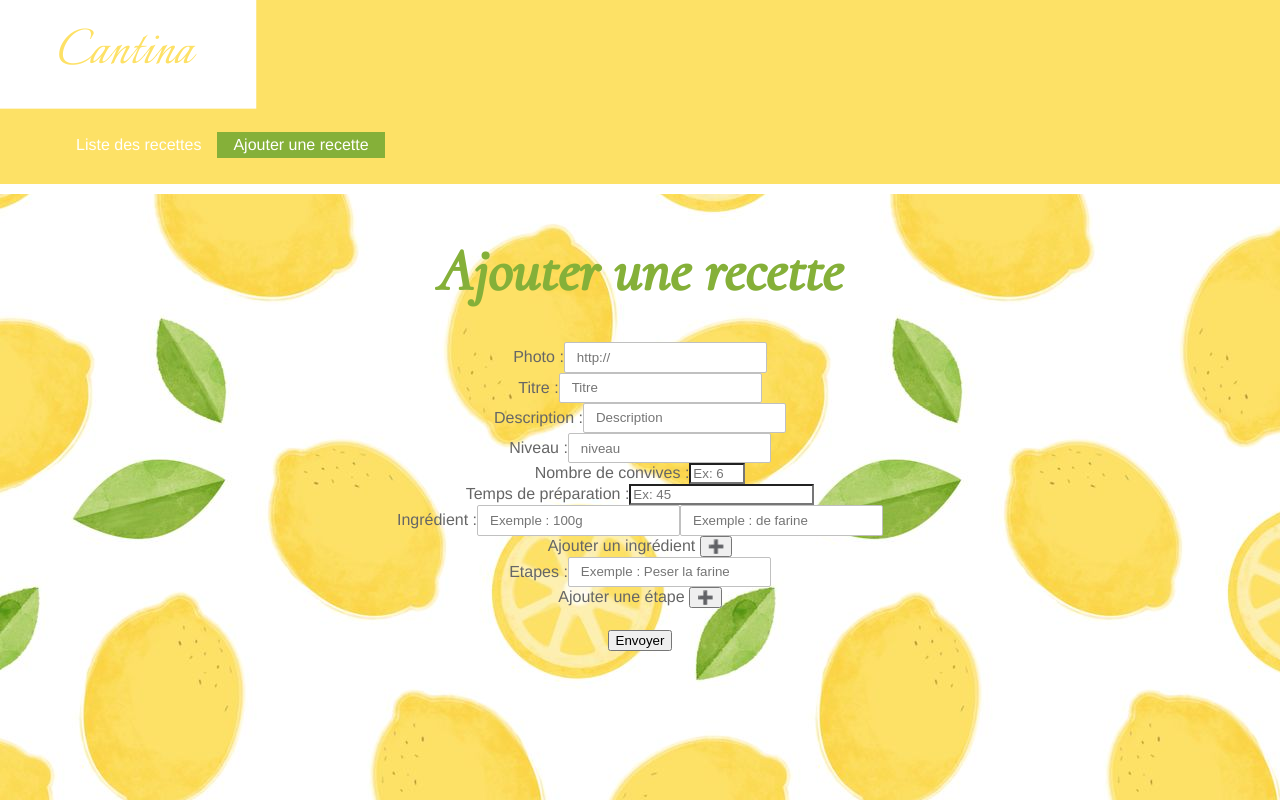
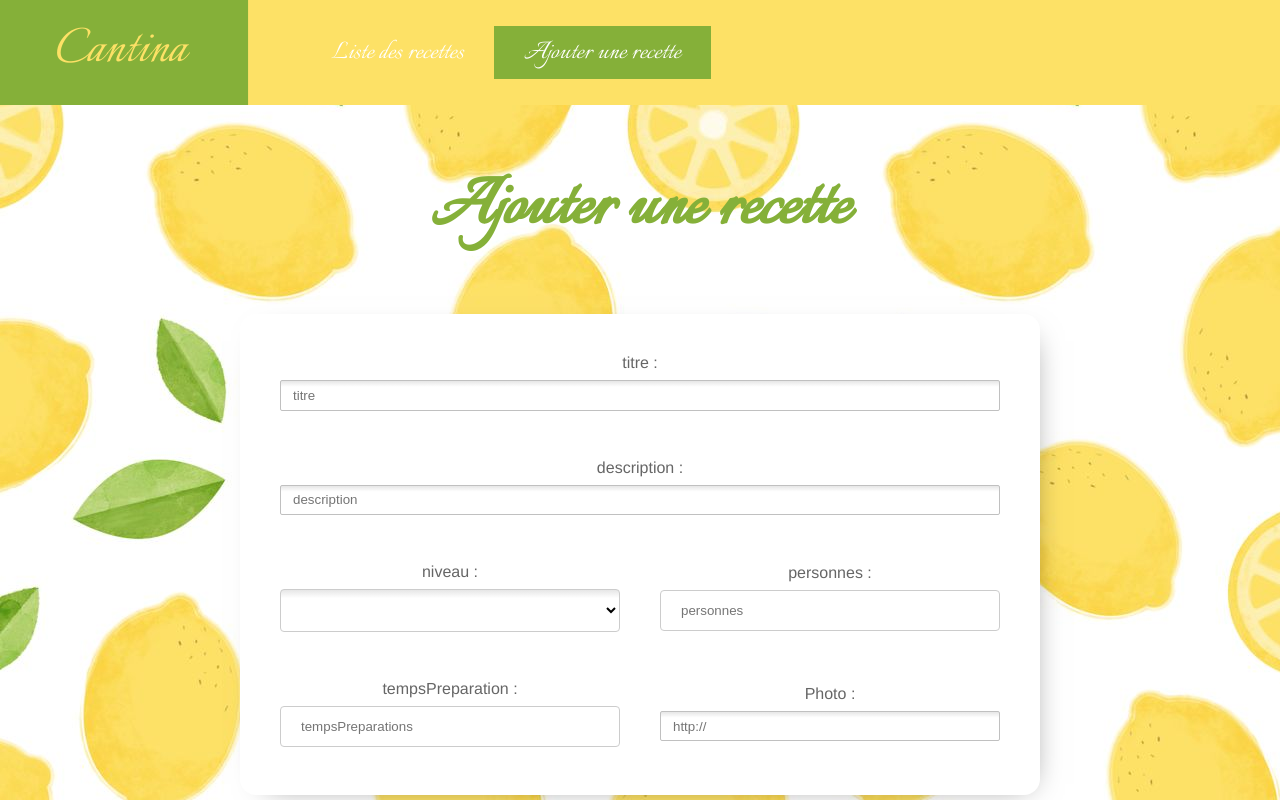
Before and after one commit to nathaliemroch/em-cantina-client, a Vue app: page /#/add in a window 1280 px wide. Shown: the top 800 px of the page. Built offline with nearby package versions, Linux system fonts and the light colour scheme; what vue-toasted would draw is missing.

Commit message:
améliorations css

```diff
--- a/package.json
+++ b/package.json
@@ -24,7 +24,8 @@
     "babel-eslint": "^10.0.1",
     "eslint": "^5.16.0",
     "eslint-plugin-vue": "^5.0.0",
-    "vue-template-compiler": "^2.6.10"
+    "vue-template-compiler": "^2.6.10",
+    "webpack": "^4.40.2"
   },
   "eslintConfig": {
     "root": true,
--- a/src/App.vue
+++ b/src/App.vue
@@ -50,9 +50,15 @@ export default {
     text-align: center;
   }
 
-  .actions {
-    margin-top: 1.4em;
+  .random {
+        margin: 1.4em 0 2em;
   }
+
+  .random:hover {
+     font-size: 20px;
+    transition: 0.5s;
+  }
+
 
   /**
    * Styles pour un bouton
@@ -61,7 +67,7 @@ export default {
 
   .btn.btn-small {
     padding: 0.15em 0.5em;
-    font-size: 0.9em;
+    font-size: 16px;
     text-decoration: none;
     color: #85B039;
   }
--- a/src/components/Add.vue
+++ b/src/components/Add.vue
@@ -7,7 +7,7 @@
 
 <script>
 import Form from "./Form";
-import UserService from "../services/UserService.js";
+import RecipeService from "../services/RecipeService.js";
 
 export default {
   name: "Add",
@@ -17,7 +17,7 @@ export default {
   methods: {
     addRecipe: function(recipe) {
       // Le formulaire est valide, on prépare donc l'envoi des données au serveur
-      UserService.addRecipe(recipe)
+      RecipeService.addRecipe(recipe)
         .then(() => {
           // Redirige le visiteur vers la page de listing
           this.$router.replace("/list");
@@ -31,8 +31,8 @@ export default {
 
 <style scoped>
 h1{
-  font-family: 'cormorant';
-  font-size: 60px;
+  font-family: 'italianno';
+  font-size: 80px;
   color: #85B039;
 }
 </style>
--- a/src/components/Edit.vue
+++ b/src/components/Edit.vue
@@ -1,13 +1,13 @@
 <template>
   <div class="container centered">
-    <h1>Editer la recette</h1>
+    <h1>Modifier la recette</h1>
     <Form :recipe="recipe" v-if="recipe" @send="update"/>
   </div>
 </template>
 
 <script>
 import Form from "./Form";
-import UserService from "../services/UserService.js";
+import RecipeService from "../services/RecipeService";
 
 export default {
   name: "Edit",
@@ -20,22 +20,20 @@ export default {
     };
   },
   created: function() {
-    UserService.fetchOne(this.$route.params.id)
+    RecipeService.fetchOne(this.$route.params.id)
       .then(recipe => {
-        console.log(recipe);
         this.recipe = recipe;
       })
       .catch(({ message }) => {
         this.$toasted.error(message);
         this.$router.replace("/");
-        console.log(message);
       });
   },
   methods: {
     update: function(recipe) {
-      UserService.updateRecipe(recipe)
+      RecipeService.updateRecipe(recipe)
         .then(() => {
-          this.$toasted.success("Recette mise à jour ! 😉");
+          this.$toasted.success("Votre recette a été mise à jour !");
           this.$router.replace("/list");
         })
         .catch(({ message }) => this.$toasted.error(message));
@@ -44,10 +42,11 @@ export default {
 };
 </script>
 
+
 <style>
 h1{
-  font-family: 'cormorant';
-  font-size: 60px;
+  font-family: 'italianno';
+  font-size: 80px;
   color: #85B039;
 }
 </style>
--- a/src/components/Form.vue
+++ b/src/components/Form.vue
@@ -1,84 +1,120 @@
 <template>
   <form class="userform" @submit.prevent="onSubmit">
-
+    <div class="container">
       <div class="form-group">
-      <label for="photo">Photo :</label>
-      <input type="url" v-model.lazy="$v.recipe.photo.$model" id="photo" placeholder="http://">
-      <span v-if="!$v.recipe.photo.url">L'URL est invalide</span>
-    </div>
-
-    <div class="form-group">
-      <label for="titre">Titre :</label>
+        <label for="titre">titre :</label>
         <input
           type="text"
           v-model="$v.recipe.titre.$model"
           @blur="$v.recipe.titre.$touch()"
           id="titre"
-        placeholder="Titre"
-      >
+          placeholder="titre"
+        />
         <span v-if="$v.recipe.titre.$dirty && !$v.recipe.titre.required">Le champs est requis</span>
       </div>
 
       <div class="form-group">
-      <label for="description">Description :</label>
+        <label for="description">description :</label>
         <input
           type="text"
-        v-model="recipe.description"
+          v-model="$v.recipe.description.$model"
+          @blur="$v.recipe.description.$touch()"
           id="description"
-        placeholder="Description"
-      >
-      <span v-if="recipe.description.$dirty && !recipe.description.required">Le champs est requis</span>
+          placeholder="description"
+        />
+        <span
+          v-if="$v.recipe.description.$dirty && !$v.recipe.description.required"
+        >Le champs est requis</span>
+      </div>
+
+      <div class="col-2">
+        <div class="form-group">
+          <label for="niveau">niveau :</label>
+          <select v-model="$v.recipe.niveau.$model">
+            <option :value="maitre">{{maitre}}</option>
+            <option :value="jedi">{{jedi}}</option>
+            <option :value="padawan">{{padawan}}</option>
+          </select>
         </div>
 
         <div class="form-group">
-      <label for="niveau">Niveau :</label>
+          <label for="personnes">personnes :</label>
           <input
-        type="text"
-        v-model="recipe.niveau"
-        id="niveau"
-        placeholder="niveau"
-      >
-      <span v-if="recipe.niveau.$dirty && !recipe.niveau.required">Le champs est requis</span>
+            min="1"
+            max="20"
+            type="number"
+            v-model.number="$v.recipe.personnes.$model"
+            @blur="$v.recipe.personnes.$touch()"
+            id="personnes"
+            placeholder="personnes"
+          />
+          <span
+            v-if="$v.recipe.personnes.$dirty && !$v.recipe.personnes.integer"
+          >Le champs est requis</span>
+        </div>
+      </div>
+
+      <div class="col-2">
+        <div class="form-group">
+          <label for="tempsPreparation">tempsPreparation :</label>
+          <input
+            type="number"
+            v-model.number="$v.recipe.tempsPreparation.$model"
+            @blur="$v.recipe.tempsPreparation.$touch()"
+            id="tempsPreparation"
+            placeholder="tempsPreparations"
+          />
+          <span
+            v-if="$v.recipe.tempsPreparation.$dirty && !$v.recipe.tempsPreparation.integer"
+          >Le champs est requis</span>
         </div>
 
         <div class="form-group">
-      <label for="personnes">Nombre de convives :</label>
-      <input
-        type="number"
-        min="1" max="10"
-        v-model.number="recipe.personnes"
-        id="personnes"
-        placeholder="Ex: 6"
+          <label for="photo">Photo :</label>
+          <input type="url" v-model.lazy="$v.recipe.photo.$model" id="photo" placeholder="http://" />
+        </div>
+      </div>
+    </div>
+    <div class="container">
+      <div
+        class="form-group"
+        v-for="(ingredient,index) in recipe.ingredients"
+        :recipe="ingredient"
+        :key="index"
       >
+        <label for="ingredient">Ingredients :</label> &nbsp;
+        <div class="col-2">
+          <input type="text" v-model="ingredient[0]" id="ingredient" placeholder="25L" />
+          <input type="text" v-model="ingredient[1]" id="ingredient" placeholder="de Lait" />
+          &nbsp;
+          <a href="#" title="Supprimer cette tâche" @click.prevent="supprimerIngredient(index)">
+            <font-awesome-icon icon="times-circle" />
+          </a>
+          <span v-if="$v.recipe.ingredient.$dirty">Le champs est requis</span>
+        </div>
+      </div>
+      <button @click.prevent="ajouterIngredient">
+        <font-awesome-icon icon="plus-circle" />&nbsp;Ajouter un ingrédient
+      </button>
     </div>
 
-    <div class="form-group">
-      <label for="tempsPreparation">Temps de préparation :</label>
-      <input
-        type="number"
-        v-model.number="recipe.tempsPreparation"
-        id="tempsPreparation"
-        placeholder="Ex: 45"
-      >
+    <div class="container">
+      <div class="form-group" v-for="(etape, index) in recipe.etapes" :recipe="etape" :key="index">
+        <label for="etapes">Etapes :</label> &nbsp;
+        <div class="col-2">
+          <input type="text" v-model="recipe.etapes[index]" id="etape" placeholder="etape" />
+          &nbsp;
+          <a href="#" title="Supprimer cette tâche" @click.prevent="supprimerEtape(index)">
+            <font-awesome-icon icon="times-circle" />
+          </a>
+          <span v-if="$v.recipe.etape.$dirty">Le champs est requis</span>
+        </div>
       </div>
 
-    <div id="addIngredient">
-      <div class="form-group" v-for="ingredient in recipe.ingredients" :key="ingredient.id">
-      <label for="ingredient">Ingrédient :</label>
-      <input type="text" id="quantite" placeholder="Exemple : 100g" v-model="ingredient[0]">
-      <input type="text" id="nom_ingredient" placeholder="Exemple : de farine" v-model="ingredient[1]">
+      <button @click.prevent="ajouterEtape">
+        <font-awesome-icon icon="plus-circle" />&nbsp;Ajouter une étape
+      </button>
     </div>
-  </div>
-  <addIngredient/>
-
-  <div id="addEtape">
-      <div class="form-group" v-for="(etapes) in recipe.etapes" :key="etapes.id">
-      <label for="etapes">Etapes :</label>
-      <input type="text" id="etape" placeholder="Exemple : Peser la farine" :value="etapes">
-    </div>
-  </div>
-  <addEtape/>
-
     <div class="actions">
       <button type="submit" class="btn">Envoyer</button>
     </div>
@@ -86,16 +122,11 @@
 </template>
 
 <script>
-import { required, alpha, url } from "vuelidate/lib/validators";
-import addIngredient from "./AddIngredient.vue";
-import addEtape from "./AddEtape.vue";
+import RecipeService from "../services/RecipeService.js";
+import { required, url, alpha, integer } from "vuelidate/lib/validators";
 
 export default {
   name: "Form",
-  components: {
-    addIngredient,
-    addEtape
-  },
   props: {
     recipe: {
       type: Object,
@@ -104,35 +135,50 @@ export default {
           id: null,
           titre: "",
           description: "",
-          niveau:"",
+          niveau: "",
           personnes: null,
+          ingredients: [[""]],
+          etapes: [""],
           tempsPreparation: null,
-          ingredients: [["" , ""]],
-          etapes: [""],
-          photo: "",
+          photo: ""
         };
       }
     }
   },
-
+  data: function() {
+    return {
+      maitre: "maitre",
+      jedi: "jedi",
+      padawan: "padawan"
+    };
+  },
   validations: {
     recipe: {
-      photo: { url },
       titre: { required },
-      description: { required, alpha },
-      niveau: { required, alpha },
-      personnes: { required },
-      tempsPreparation: { required },
-      ingredients: { required },
-      etapes: { required },
+      description: { required },
+      niveau: { required },
+      personnes: { required, integer },
+      ingredient: { alpha },
+      etape: { alpha },
+      tempsPreparation: { required, integer },
+      photo: {}
     }
   },
-
   methods: {
+    ajouterIngredient: function() {
+      this.recipe.ingredients.push([]);
+    },
+    ajouterEtape: function() {
+      this.recipe.etapes.push([]);
+    },
+    supprimerIngredient: function(index) {
+      this.recipe.ingredients.splice(index, 1);
+    },
+    supprimerEtape: function(index) {
+      this.recipe.etapes.splice(index, 1);
+    },
     onSubmit: function() {
-      //Si les règles de l'objet 'recipe' sont invalides, on stoppe l'exécution de la fonction
-      if (this.recipe.$invalid) return this.recipe;
-      //Fait remonter un événement vers le composant parent
+      if (this.$v.recipe.$invalid) return this.$v.recipe.$touch();
       this.$emit("send", this.recipe);
     }
   }
@@ -140,41 +186,76 @@ export default {
 </script>
 
 <style scoped>
-form input{
-  background: white;
-}
-.recipeform {
-  margin: 2em 0;
+.container {
+  border-radius: 1rem;
+  box-sizing: border-box;
+  margin: auto auto 30px auto;
+  max-width: 800px;
+  box-shadow: 8px 8px 30px -19px rgba(0,0,0,0.54);
+  background-color: white;
 }
 
-.recipeform .form-group {
-  margin-bottom: 1.2em;
+@media screen and (max-width: 780px) {
+ .col-2 {
+  flex-direction: column;
 }
 
-.recipeform label {
-  display: inline-block;
-  vertical-align: middle;
-  min-width: 150px;
-  text-align: right;
 }
-.recipeform input[type="radio"] + label {
-  min-width: 0;
-  text-align: left;
-  cursor: pointer;
+.col-2 {
+  display: flex;
+  align-items: center;
+  padding: 0px;
 }
 
-.recipeform input:not([type="radio"]) {
-  min-width: 200px;
-  vertical-align: middle;
+.col-2 div {
+  width: 100%;
 }
 
-.recipeform input ~ span {
-  display: block;
-  font-size: 0.8em;
-  color: red;
+input,
+select {
+  width: 100%;
+  outline-color: red;
+  padding: 12px 20px;
+  margin: 8px 0;
+  display: inline-block;
+  border: 1px solid #ccc;
+  border-radius: 4px;
+  box-sizing: border-box;
 }
 
-.recipeform .input-error {
-  border: 1px solid red;
+button {
+  width: 30%;
+  background-color:#85B039;;
+  color: white;
+  padding: 14px 20px;
+  border: none;
+  border-radius: 4px;
+  cursor: pointer;
+  margin: auto;
+  text-align: center;
+  display: flex;
+  justify-content: center;
+  align-items: center;
+  font-family: 'italianno';
 }
+
+button:hover {
+  background-color: #85B039;
+  color: #FDE166;
+  transform: scale(1.05);
+}
+
+button[type="submit"] {
+  width: 35%;
+}
+
+input[type="submit"]:hover {
+  background-color: #45a049;
+}
+
+div {
+  border-radius: 5px;
+  padding: 20px;
+}
+
 </style>
--- a/src/components/List.vue
+++ b/src/components/List.vue
@@ -6,8 +6,8 @@
       <input type="search" placeholder="Tapez un nom..." v-model="searchText">
       <label for="filter">Filtrer par :</label>
       <select name="filterBy" v-model="filterValue">
-        <option value="name">Nom</option>
-        <option value="niveau">Niveau</option>
+        <option value="name">Nom de la Recette</option>
+        <option value="niveau">Niveau de difficulté</option>
       </select>
     </form>
 
@@ -18,7 +18,7 @@
 </template>
 <script>
 import RecipeCard from './RecipeCard.vue';
-import UserService from '../services/UserService.js';
+import RecipeService from '../services/RecipeService.js';
 export default {
   name: "List",
   components: {
@@ -52,7 +52,7 @@ export default {
   },
   methods: {
     removeRecipe: function(recipeToDelete) {
-      UserService.removeRecipe(recipeToDelete)
+      RecipeService.removeRecipe(recipeToDelete)
         .then(res => {
           console.log(res);
           let index = this.recipesList.indexOf(recipeToDelete);
@@ -60,14 +60,14 @@ export default {
             this.recipesList.splice(index,1);
           }
           this.$toasted.success(
-            `Recette "${res.recette.titre}" supprimée! 💪`
+            `Recette "${res.recette.titre}" supprimée!`
           );
         })
         .catch(({ message }) => this.$toasted.error(message));
     }
   },
   created: function(){
-    UserService.fetchAll().then(recipesList => {
+    RecipeService.fetchAll().then(recipesList => {
         this.recipesList = recipesList;
     })
   }
@@ -76,8 +76,8 @@ export default {
 </script>
 <style scoped>
 h1{
-  font-family: 'cormorant';
-  font-size: 60px;
+  font-family: 'italianno';
+  font-size: 80px;
   color: #85B039;
 }
 form input, form select{
--- a/src/components/Navbar.vue
+++ b/src/components/Navbar.vue
@@ -27,17 +27,20 @@ export default {
 .navbar {
   background-color: #FDE166;
   overflow: hidden;
-  margin-bottom: 3em;
-  border-bottom: 10px solid white;
+  display: flex;
+  font-family: 'italianno';
 }
 .navbar-titre{
-  font-family: 'italianno';
-  font-size: 60px;
+  font-size: 58px !important;
 }
 .navbar > .container {
   display: flex;
   flex-flow: row;
   justify-content: flex-start;
+}
+
+.navbar a {
+  font-size: 30px;
 }
 
 .navbar a:link,
@@ -50,7 +53,7 @@ export default {
   transform: scale(1);
 }
 .navbar a:hover {
-  background-color: #fff;
+  background-color: #85B039;
   color: #FDE166;
   transform: scale(1.05);
 }
@@ -67,7 +70,4 @@ export default {
   list-style-type: none;
 }
 
-.navbar a:last-of-type {
-  margin-left: auto;
-}
 </style>
--- a/src/components/RecipeDetail.vue
+++ b/src/components/RecipeDetail.vue
@@ -1,46 +1,84 @@
 <template>
-  <div class="box-card">
-    <div class="col-md-5">
-      <img :src="recipe.photo || DEFAULT_PHOTO" :alt="`Photo de ${recipe.titre}`" />
-    </div>
-    <div>
-      <div class="card">
-        <h3 class="title">{{recipe.titre}}</h3>
-        <p class="text">{{recipe.description}}</p>
-        <ul class="list-group list-group-flush" style="text-align: left">
-          <li class="list-group-item"><b>Temps de préparation :</b> {{recipe.tempsPreparation}} min</li>
-          <li class="list-group-item"><b>Nombre de convives :</b> {{recipe.personnes}} personne(s)</li>
-          <li class="list-group-item"><b>Niveau :</b> {{recipe.niveau}}</li>
-          <span class="ingredients-title"><p><b>Ingrédients :</b></p></span>
-          <ul id="ingredients-list">
-            <li v-for="ingredient in recipe.ingredients" :key="ingredient.id">
-              {{ingredient[0]}} {{ingredient[1]}}
-            </li>
+  <div>
+    <main>
+      <div class="wrapper">
+        <section>
+          <figure class="img-recette">
+            <img :src="recipe.photo || DEFAULT_PHOTO" :alt="`Photo de ${recipe.titre}`" />
+          </figure>
+        </section>
+
+        <section class="description">
+
+          <div class="titre-recette">
+            <h2>{{recipe.titre}}</h2>
+            <p>{{recipe.description}}</p>
+          </div>
+
+          <br />
+
+          <div class="detail">
+            <div class="border-right box">
+              <p class="conditions">Niveau :</p>
+              <span>{{recipe.niveau}}</span>
+            </div>
+
+            <div class="border-right box">
+              <p class="conditions">Personnes :</p>
+              <span>{{recipe.personnes}}</span>
+            </div>
+
+            <div class="box">
+              <p class="conditions">Temps :</p>
+              <span>{{TempsPreparation}}</span>
+            </div>
+          </div>
+
+
+        </section>
+      </div>
+      <div class="wrapper2">
+        <section class="ingredient">
+          <p>Les ingrédients:</p>
+          <ul class="list-ingredient">
+            <li
+              v-for="ingredient in recipe.ingredients"
+              :recipe="ingredient"
+              :key="ingredient.id"
+            >{{ingredient[0]}}-{{ingredient[1]}}</li>
           </ul>
-        </ul>
-         <li class="list-group-item">
-        <p><b>Étapes :</b></p>
-         <ol id="etapes-list">
-            <li v-for="(etapes) in recipe.etapes" :key="etapes.id">
-              {{index}} {{etapes}}
-            </li>
-          </ol>
-         </li>
+        </section>
+        <section class="w-500 ingredient">
+          <p>Etapes de préparation :</p>
+          <ul class="list-ingredient">
+            <li v-for="etape in recipe.etapes" :recipe="etape" :key="etape.id">{{etape}}</li>
+          </ul>
+        </section>
       </div>
-    </div>
+      <div class="btn-recette">
+        <a href="#" class="btn btn-small" @click.prevent="onRemove">Supprimer cette recette</a>&nbsp;
+        <router-link :to="`/edit/${recipe.id}`" class="btn btn-small">Modifier</router-link>
+      </div>
+
+    </main>
   </div>
 </template>
+
 <script>
+import RecipeService from "../services/RecipeService.js";
 export default {
-  name: "RecipeDetail",
+  name: "TemplateDetail",
   props: {
     recipe: {
       type: Object
     }
   },
   computed: {
-    DEFAULT_PHOTO: function() {
-      return "https://s1.qwant.com/thumbr/0x0/2/2/6788a08a24aefe72817478982ee2e6/b_1_q_0_p_0.jpg?u=http%3A%2F%2Fgurucul.com%2Fwp-content%2Fuploads%2F2015%2F01%2Fdefault-user-icon-profile.png&q=0&b=1&p=0&a=1";
+    TempsPreparation: function() {
+      var min = this.recipe.tempsPreparation;
+      var hours = Math.floor(min / 60);
+      var minutes = min % 60;
+      return hours + "h" + minutes;
     }
   },
   methods: {
@@ -50,62 +88,137 @@ export default {
   }
 };
 </script>
+
 <style scoped>
-.conteneur {
+.btn-recette {
+  margin: 20px auto;
+  text-align: center;
+}
+@media screen and (max-width: 880px) {
+  .wrapper, .wrapper2{
+    display: flex;
+    flex-direction: column;
+    width:100% !important;
+  }
+  figure img{
+    max-width: 250px !important;
+  }
+  .detail{
+    align-items: baseline;
+  }
+
+  ul, li{
+    padding:0;margin:0;
+  }
+
+}
+
+.wrapper, .wrapper2{
+  width:900px;
+  align-items: center;
+}
+
+
+.wrapper {
+  display: flex;
+  justify-content: space-between;
+  margin: auto;
+}
+.wrapper2 {
+  display: flex;
+  -ms-flex-pack: center;
+  margin: auto;
+  justify-content: space-between;
+  background: #fff;
+  align-items: baseline;
+  border-radius: 1rem;
+  box-shadow: 8px 8px 30px -19px rgba(0,0,0,0.54);
+}
+
+.img-recette {
+  margin: 0 0 30px !important;
+}
+
+ul li{
+  margin-bottom: 5px;
+}
+@media screen and (min-width: 880px) {
+.w-500 {
+  width: 50%;
+}}
+
+.ingredient{
+   padding: 2em;
+   margin-top: 5px;
+}
+
+
+.ingredient p {
+  text-align: left;
+}
+
+li {
+  text-align: left;
+}
+
+.baseline {
+  align-items: baseline;
+}
+
+.conditions{
+  margin-bottom: 5px;
+}
+
+.box {
+  background-color: #fff;
+  border-radius: 1rem;
+  box-shadow: 8px 8px 30px -19px rgba(0,0,0,0.54);
+}
+
+.detail {
+  display: flex;
+  justify-content: space-between;
+  align-self: normal;
+  text-align: center;
+
+}
+.detail div:nth-child(odd),.detail div:nth-child(even) {
+  padding: 0.5em;
+  margin: 0 5px;
+}
+.detail div:nth-child(odd) {
   width: 100%;
 }
-.title{
-  padding-top: 2%;
-  font-family: 'cormorant';
-  font-size: 40px;
-  color: #85b039;
-}
-ol {
-  list-style: none;
-  counter-reset: my-awesome-counter;
-  padding-left: 0px;
-}
-ol li {
-  counter-increment: my-awesome-counter;
-}
-ol li::before {
-  content: counter(my-awesome-counter) ". ";
-  font-family: 'cormorant';
-}
-.box-card {
-  width: 100%;
-  border: 1px solid rgb(233, 233, 233);
-  display: flex;
-  flex-flow: row;
-  background-color: #fff;
-}
-img {
-  width: 100%;
-  height: auto;
-}
-.data-v-0ce62faa {
-  margin: 0;
-}
-.card {
+
+.detail div:nth-child(even) {
   width: 100%;
 }
-.col-md-5{
-  padding: 0;
-  margin: 0;
+
+.description {
+  display: flex;
+  flex-direction: column;
+  justify-content: center;
+  align-items: center;
 }
-.text, .title, h4{
-  padding-left: 3%;
+.titre-recette {
+  color: #908f8f;
+  background: #fff;
+  display: inline-flex;
+  flex-direction: column;
+  padding: 0 2em 2em;
+  align-items: center;
+  border-radius: 1rem;
+  box-shadow: 8px 8px 30px -19px rgba(0,0,0,0.54);
 }
-h4{
-  padding-top: 2%;
+
+.titre-recette h2 {
+  font-family: 'italianno';
+  color: #85B039;
+  font-size: 60px;
 }
-.ingredients-title{
-  padding: 2% 0 0 3%;
-}
-#ingredients-list{
-  padding-bottom: 2%;
-}
-#etapes-list{
-  text-align: left;
+figure img {
+  display: block;
+  max-width: 350px;
+  margin: auto;
 }
 </style>
```
Also changed, not shown: src/components/Home.vue (+8 -4 lines), src/components/Read.vue (+17 -2 lines), src/services/RecipeService.js (renamed from src/services/UserService.js). Lines whose indentation alone changed are shown as unchanged.
